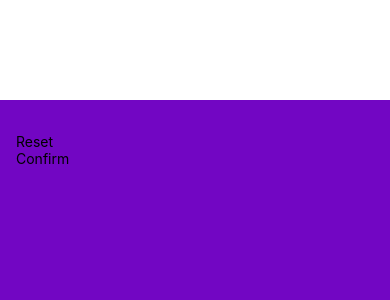
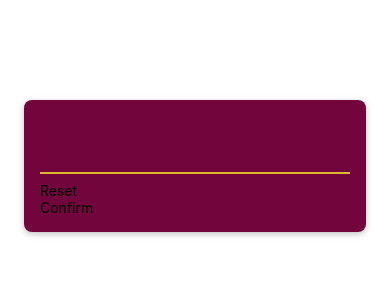
Before and after one commit to psultania1000/number, a React Native app: screen / in a window 390 px wide. Shown: the top 300 px of the page. Built offline with nearby package versions, Linux system fonts and the light colour scheme.

Commit message:
added new layout

```diff
--- a/screens/StartGameScreen.js
+++ b/screens/StartGameScreen.js
@@ -4,7 +4,7 @@ import PrimaryButton from "../components/PrimaryButton";
 function StartGameScreen() {
   return (
     <View style={styles.inputContainer}>
-      <TextInput />
+      <TextInput style={styles.numberInput} />
       <PrimaryButton>Reset</PrimaryButton>
       <PrimaryButton>Confirm</PrimaryButton>
     </View>
@@ -15,9 +15,24 @@ export default StartGameScreen;
 
 const styles = StyleSheet.create({
   inputContainer: {
-    flex: 1,
+    marginHorizontal: 24,
     padding: 16,
     marginTop: 100,
-    backgroundColor: "#7206c3",
+    backgroundColor: "#72063c",
+    borderRadius: 8,
+    elevation: 4,
+    shadowColor: "black",
+    shadowOffset: { width: 0, height: 2 },
+    shadowRadius: 6,
+    shadowOpacity: 0.25,
+  },
+  numberInput: {
+    height: 50,
+    fontSize: 32,
+    borderBottomColor: "#ddb52f",
+    borderBottomWidth: 2,
+    color: "#ddb52f",
+    marginVertical: 8,
+    fontWeight: "bold",
   },
 });
```
